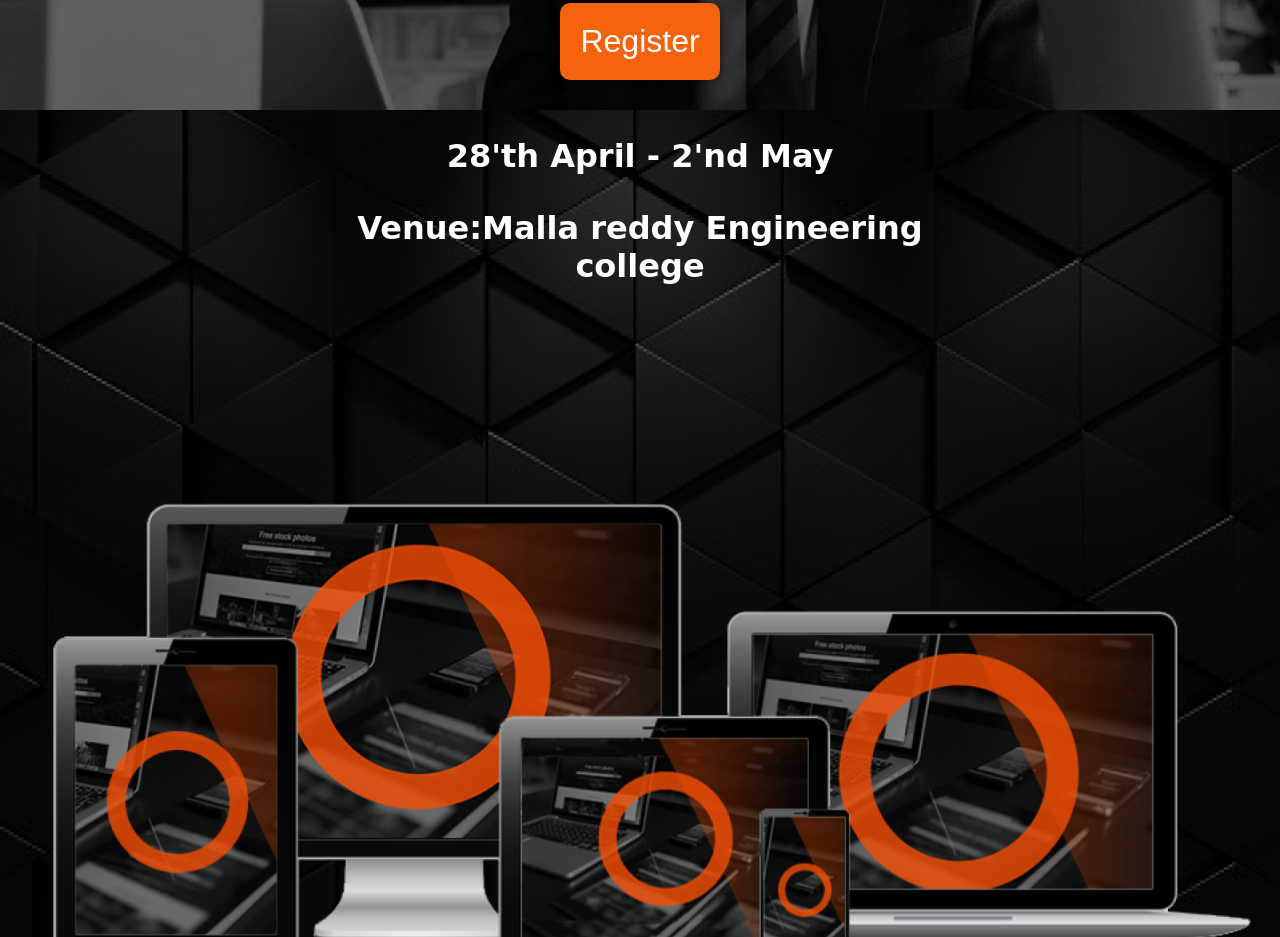
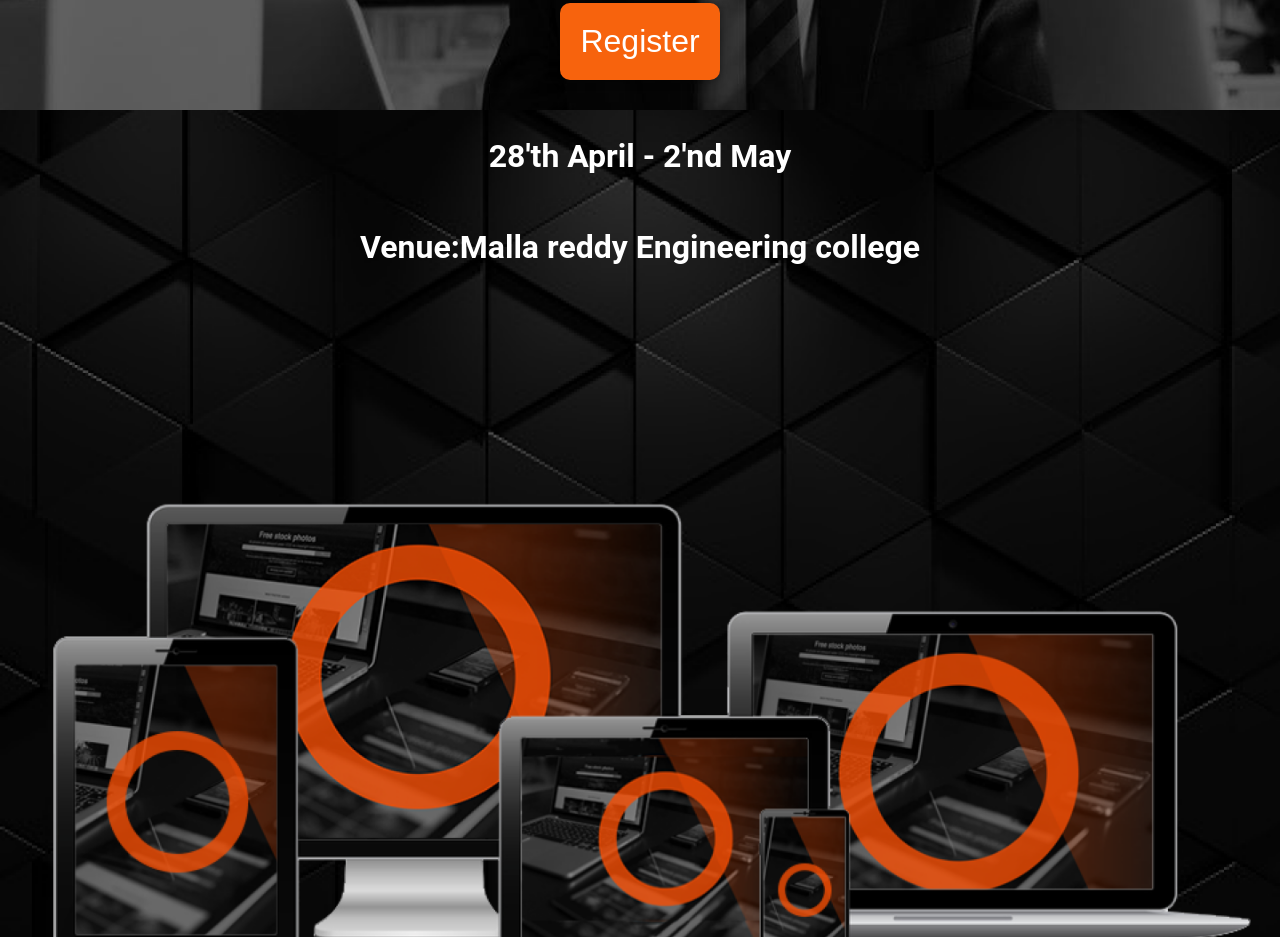
Before and after one commit to charankosari/atharva, a plain HTML site: page dummy/index.html in a window 1280 px wide. Shown: the part 1648-2585 px from the top of the page. Drawn offline with Linux system fonts and the light colour scheme.

Commit message:
Update dummy.css

```diff
--- a/dummy/dummy.css
+++ b/dummy/dummy.css
@@ -221,10 +221,10 @@
     color: #fff;
     font-size: 2em;
 
-    font-family: 'Alkatra', cursive;
+    font-family: Roboto,sans-serif;
   }
   .subheadline {
-    font-family: 'Alkatra', cursive;
+    font-family: Roboto,sans-serif;
     position: absolute;
     top: 15%;
     left: 50%;
```
